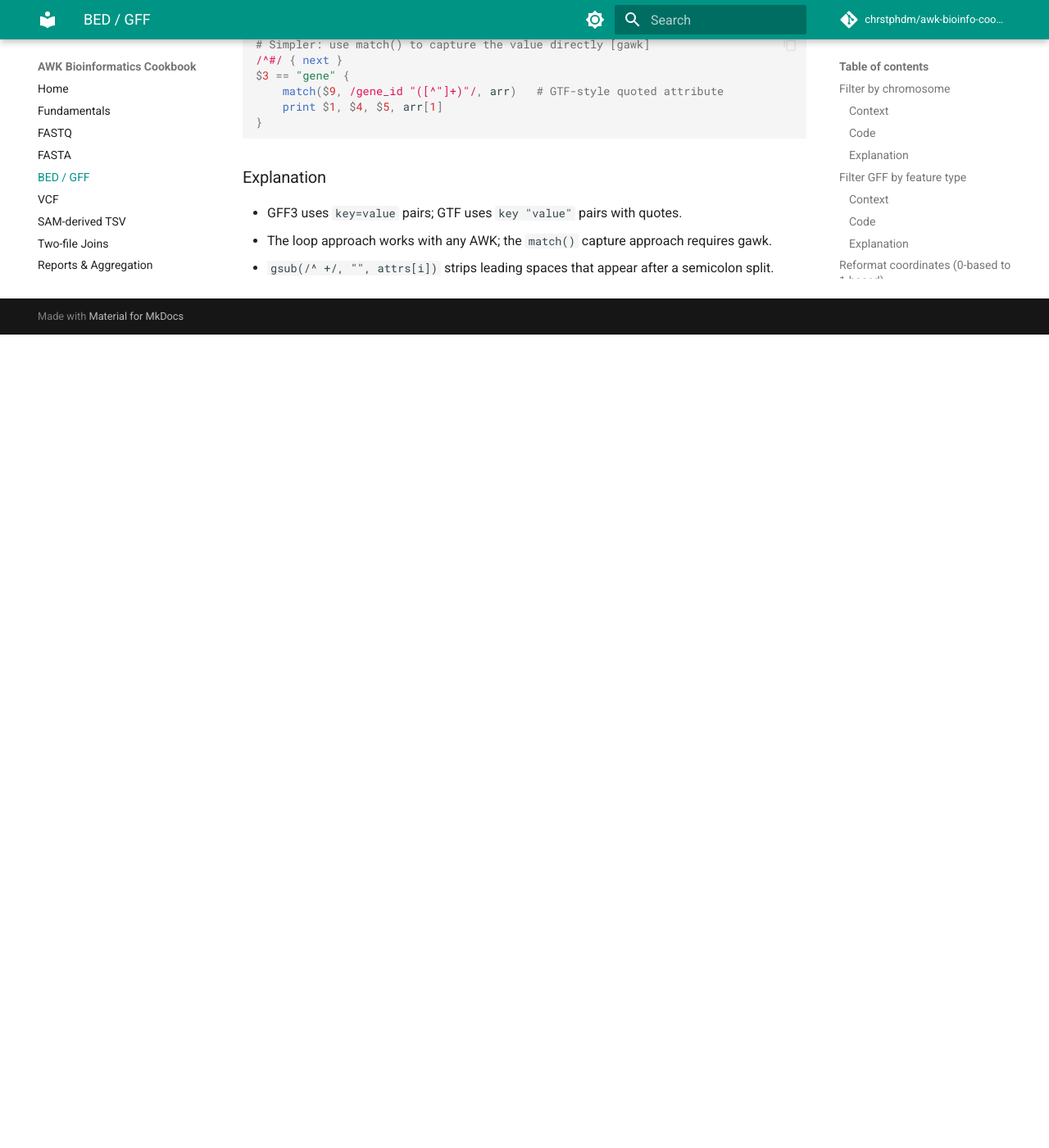
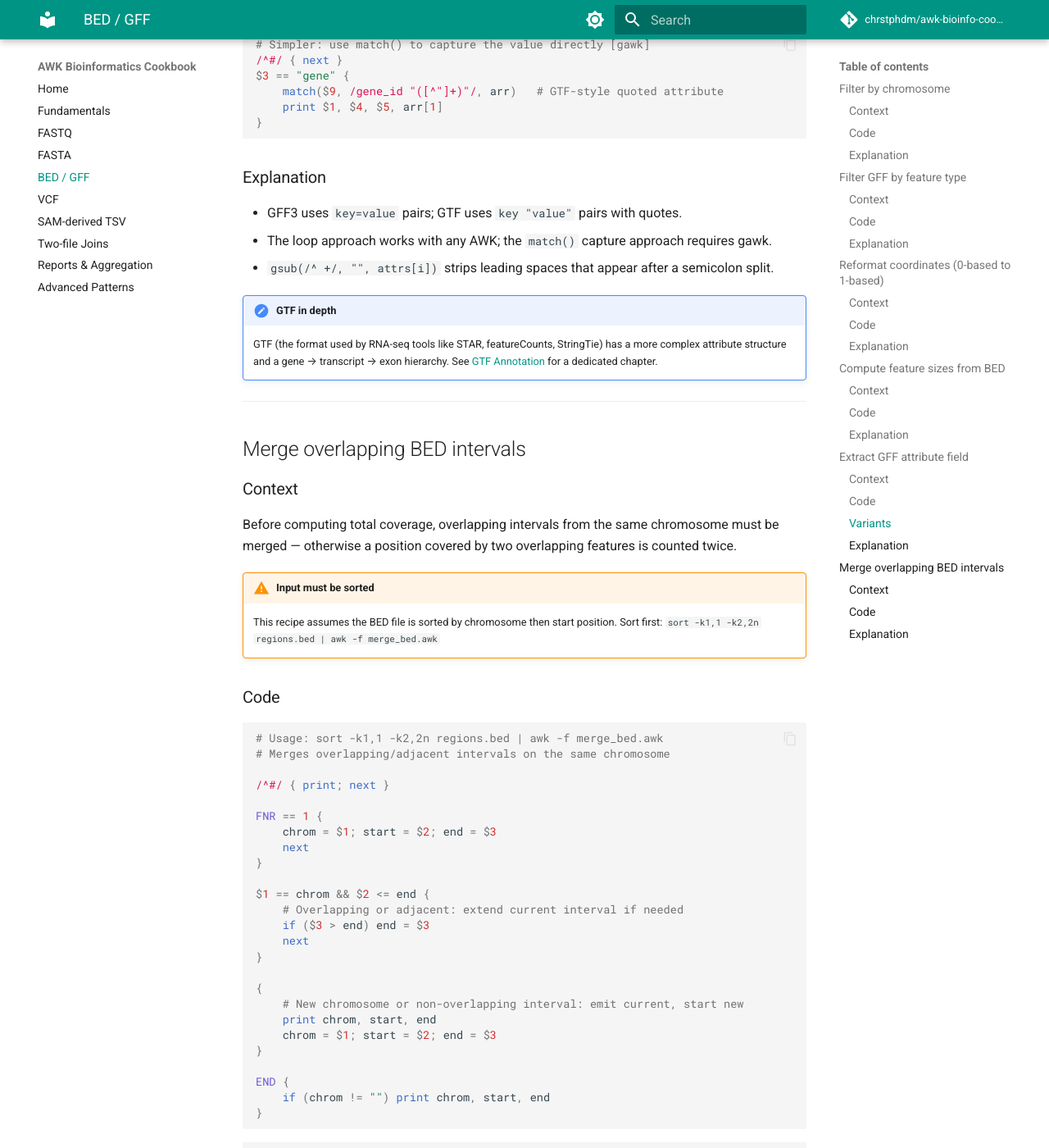
Before and after one commit to chrstphdm/awk-bioinfo-cookbook, an MkDocs documentation site: the page built from docs/04-bed-gff.md, in a window 1280 px wide and 1400 px high, scrolled down 3575 px. Shown: the whole window at 82% size. Built offline with MkDocs 1.6.1 and Material for MkDocs 9.7.7, drawn with Linux system fonts in a browser that asks for light colours; comment, search, counter and statistics services are not loaded; before the commit the page ends 3983 px from its top, so only the background shows below that; some of the changed text lies outside the part shown.

Commit message:
feat: add BED interval merge recipe + GTF cross-reference
New recipe: merge overlapping BED intervals (requires sorted input,
documented with warning admonition). Adds a note pointing to the
new GTF chapter for in-depth GTF attribute parsing.

````diff
--- a/docs/04-bed-gff.md
+++ b/docs/04-bed-gff.md
@@ -171,3 +171,69 @@ $3 == "gene" {
 - GFF3 uses `key=value` pairs; GTF uses `key "value"` pairs with quotes.
 - The loop approach works with any AWK; the `match()` capture approach requires gawk.
 - `gsub(/^ +/, "", attrs[i])` strips leading spaces that appear after a semicolon split.
+
+!!! note "GTF in depth"
+    GTF (the format used by RNA-seq tools like STAR, featureCounts, StringTie) has a
+    more complex attribute structure and a gene → transcript → exon hierarchy.
+    See [GTF Annotation](11-gtf.md) for a dedicated chapter.
+
+---
+
+## Merge overlapping BED intervals
+
+### Context
+
+Before computing total coverage, overlapping intervals from the same chromosome must
+be merged — otherwise a position covered by two overlapping features is counted twice.
+
+!!! warning "Input must be sorted"
+    This recipe assumes the BED file is sorted by chromosome then start position.
+    Sort first: `sort -k1,1 -k2,2n regions.bed | awk -f merge_bed.awk`
+
+### Code
+
+```awk
+# Usage: sort -k1,1 -k2,2n regions.bed | awk -f merge_bed.awk
+# Merges overlapping/adjacent intervals on the same chromosome
+
+/^#/ { print; next }
+
+FNR == 1 {
+    chrom = $1; start = $2; end = $3
+    next
+}
+
+$1 == chrom && $2 <= end {
+    # Overlapping or adjacent: extend current interval if needed
+    if ($3 > end) end = $3
+    next
+}
+
+{
+    # New chromosome or non-overlapping interval: emit current, start new
+    print chrom, start, end
+    chrom = $1; start = $2; end = $3
+}
+
+END {
+    if (chrom != "") print chrom, start, end
+}
+```
+
+```bash
+# With OFS for tab-separated output
+sort -k1,1 -k2,2n docs/data/regions.bed \
+  | awk 'BEGIN{OFS="\t"} /^#/{print;next}
+         FNR==1{c=$1;s=$2;e=$3;next}
+         $1==c && $2<=e{if($3>e)e=$3;next}
+         {print c,s,e; c=$1;s=$2;e=$3}
+         END{if(c!="")print c,s,e}'
+```
+
+### Explanation
+
+- The key condition is `$2 <= end`: if the next interval's start is ≤ the current end,
+  they overlap (BED is 0-based half-open, so adjacent intervals have `$2 == end`).
+- `if ($3 > end) end = $3` extends the current merged interval if the new one reaches
+  further right.
+- The `END` block ensures the last accumulated interval is printed.
````
